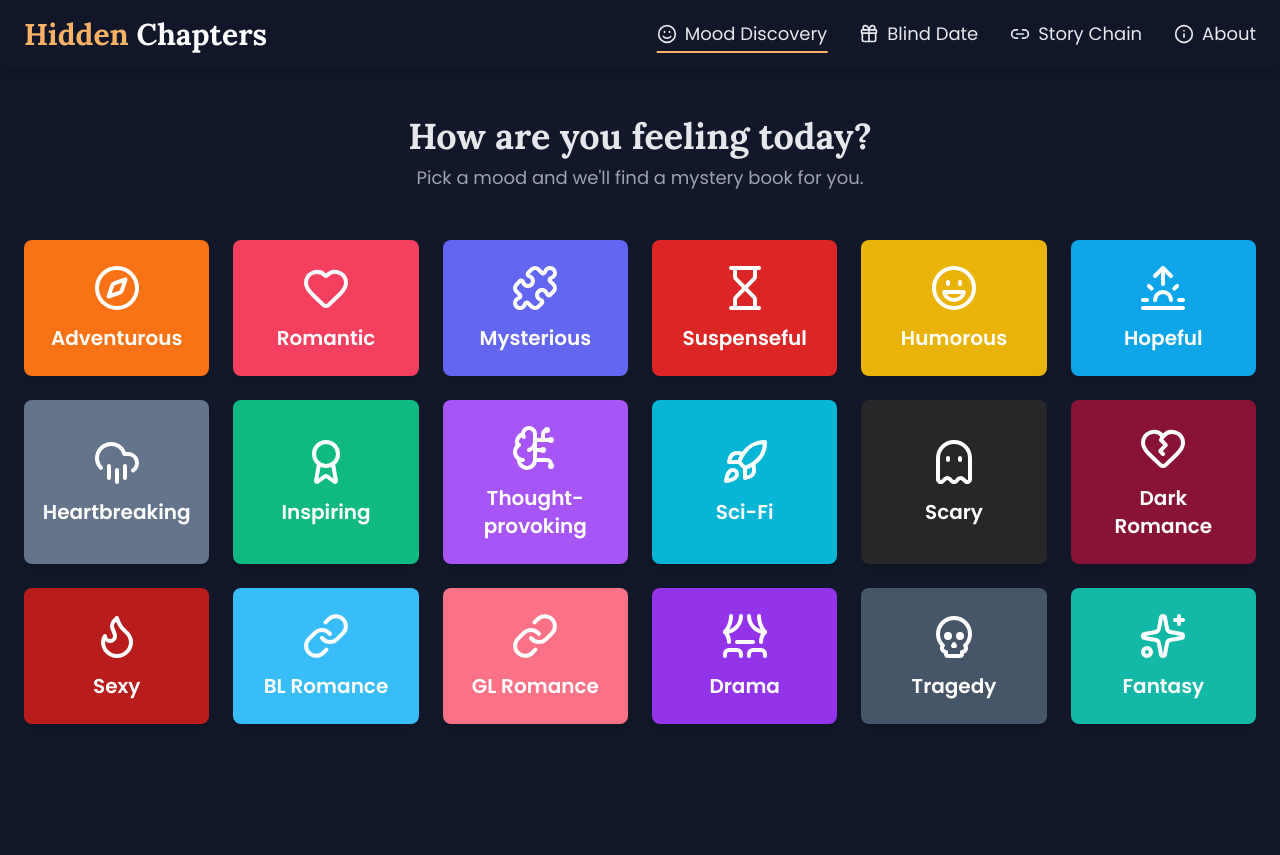
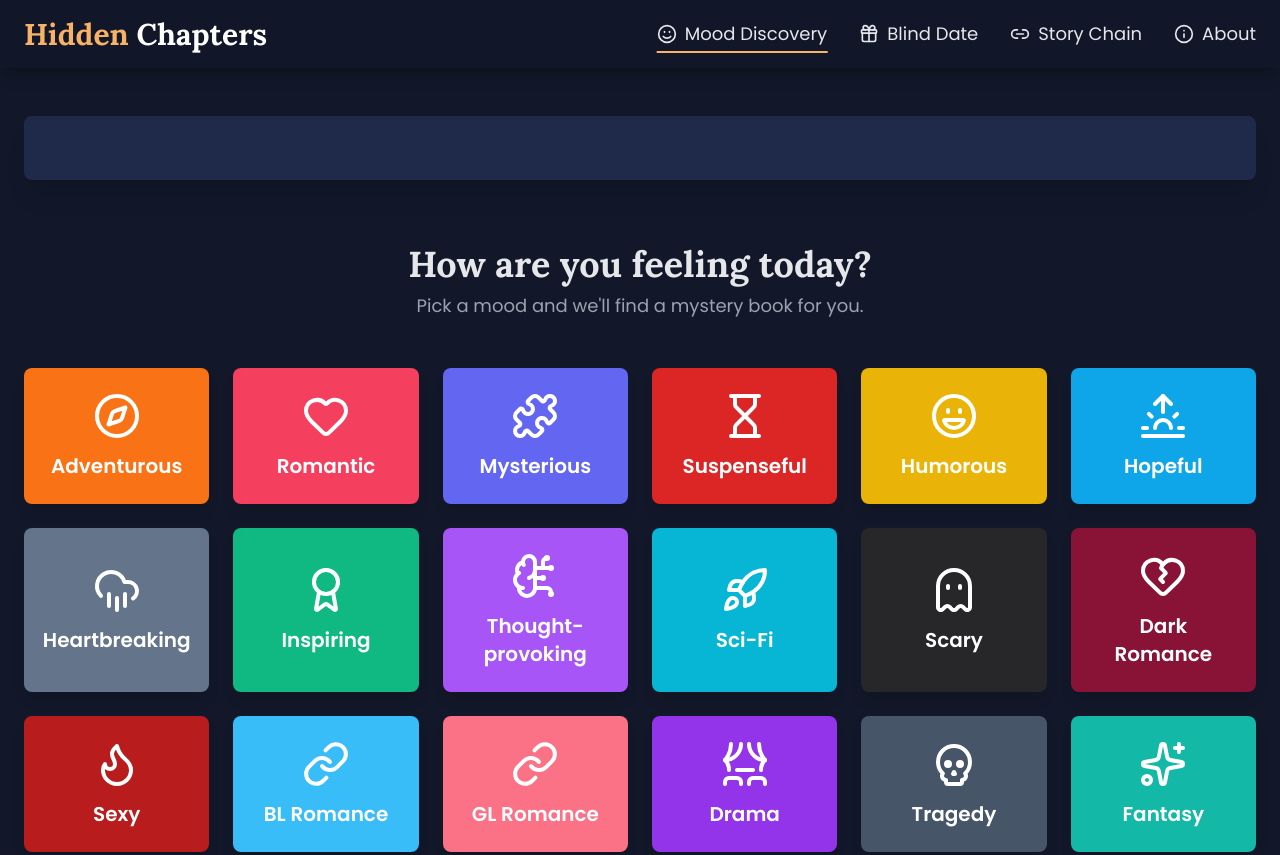
Before and after one commit to richaroy23/hidden-chapters, a plain HTML site: page index.html in a window 1280 px wide. Shown: the top 855 px of the page. Drawn offline with nearby package versions, Linux system fonts and the light colour scheme.

Commit message:
Add "Book of the Day" section to mood discovery page

```diff
--- a/index.html
+++ b/index.html
@@ -39,6 +39,8 @@
     <main class="container mx-auto px-6 py-12">
 
         <section id="mood-discovery" class="section active animate-fade-in">
+            <div id="book-of-the-day" class="mb-16 bg-[#1f294a] p-8 rounded-lg shadow-xl text-center">
+            </div>
             <div class="text-center mb-12">
                 <h2 class="text-4xl font-bold mb-2">How are you feeling today?</h2>
                 <p class="text-lg text-gray-400">Pick a mood and we'll find a mystery book for you.</p>
```
